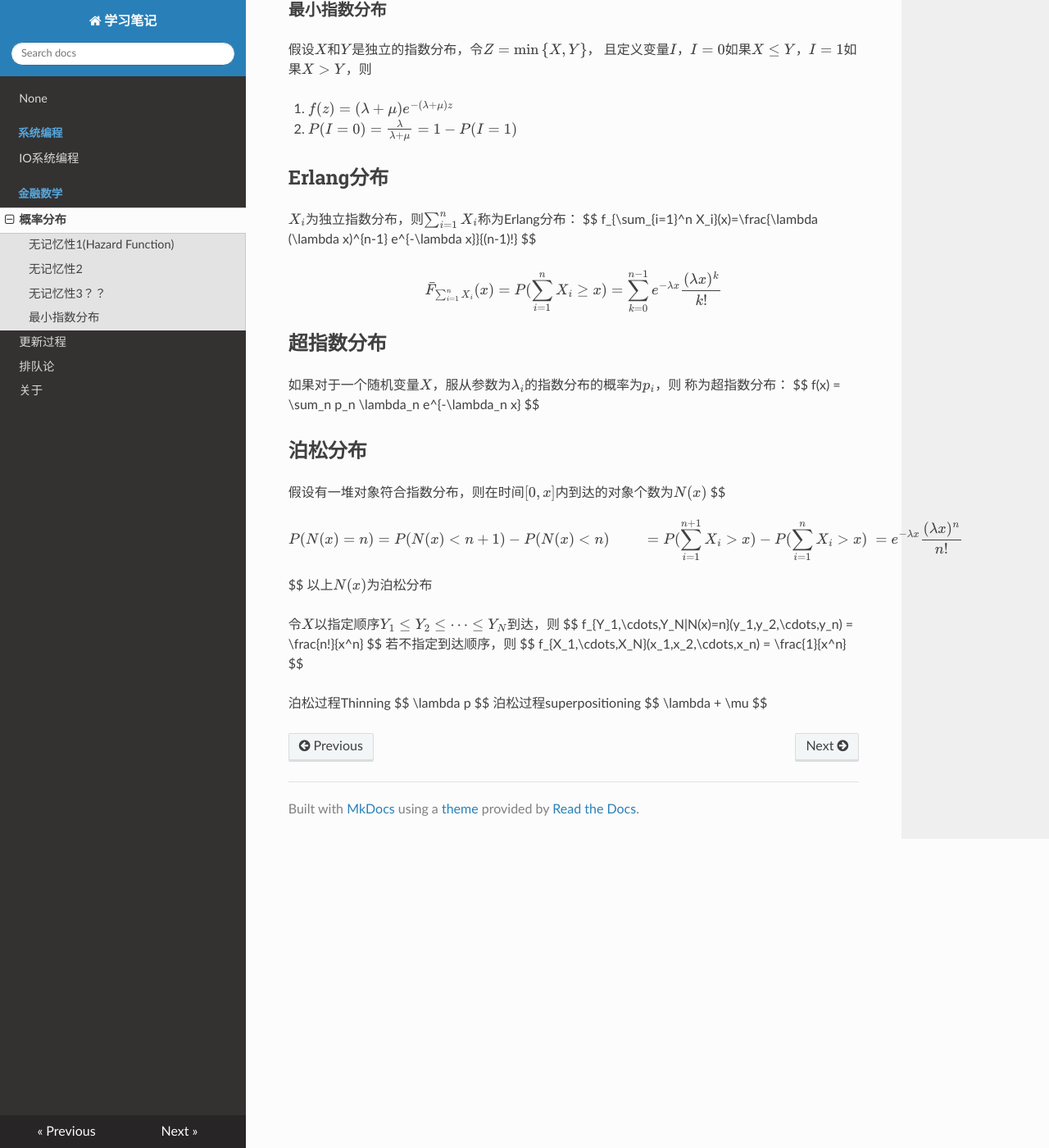
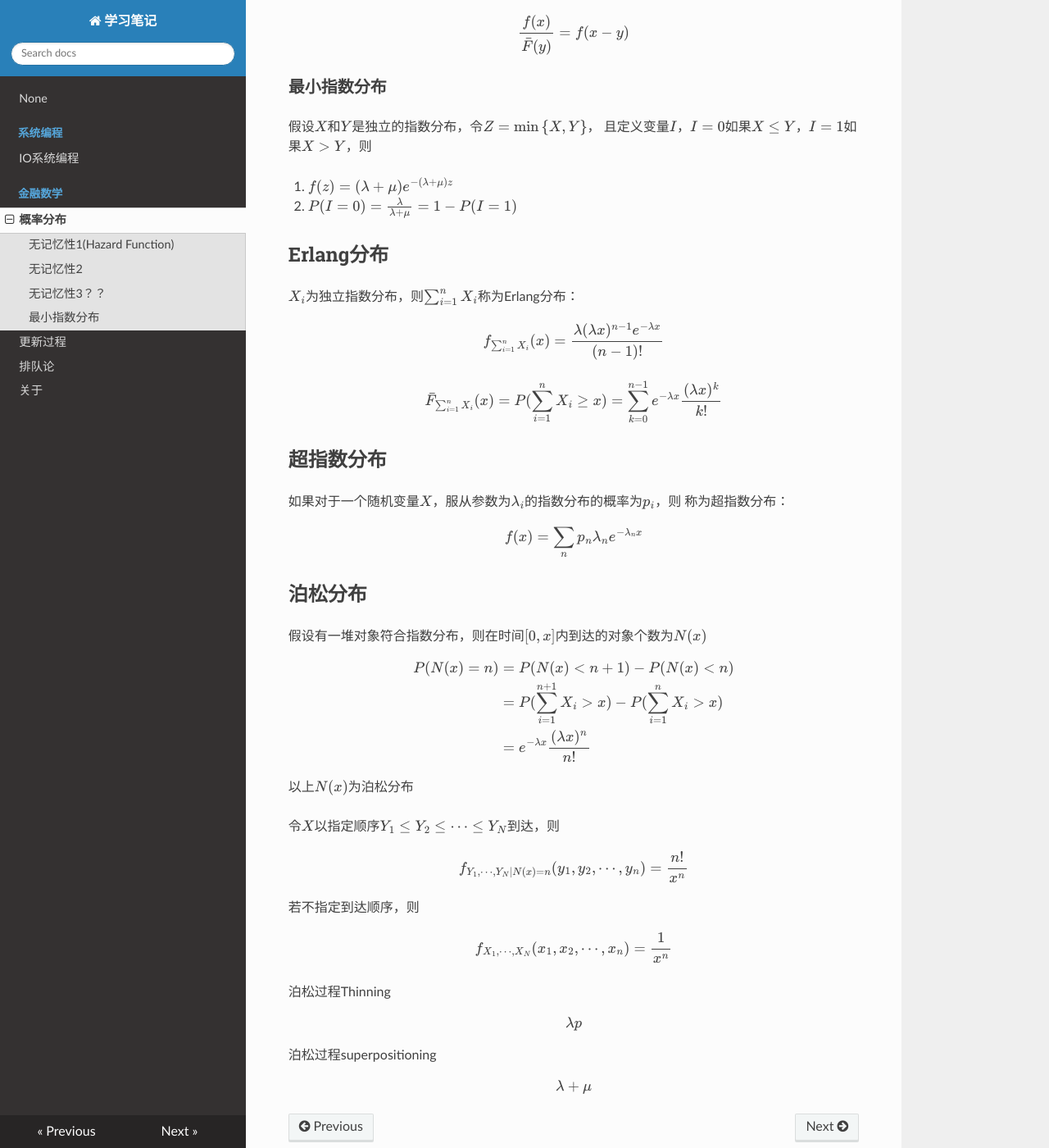
Before and after one commit to stanleywu111/wiki, an MkDocs documentation site: the page built from docs/FinMath/dist.md, in a window 1280 px wide and 1400 px high, scrolled down 1218 px. Shown: the whole window at 82% size. Built offline with MkDocs 1.6.1, drawn with Linux system fonts in a browser that asks for light colours; nearby versions of some CDN libraries; formulas are drawn with MathJax 3; old or Windows-style settings are respelled for this version of MkDocs; some of the changed text lies outside the part shown.

```diff
--- a/mkdocs.yml
+++ b/mkdocs.yml
@@ -12,9 +12,9 @@ pages:
     - '关于': about.md
 
 extra_javascript:
-    - mathjax-config.js
     - https://cdn.mathjax.org/mathjax/latest/MathJax.js?config=TeX-AMS-MML_HTMLorMML
 
 markdown_extensions:
     - extra
-    - pymdownx.arithmatex
+    - mdx_math:
+        enable_dollar_delimiter: True
```
